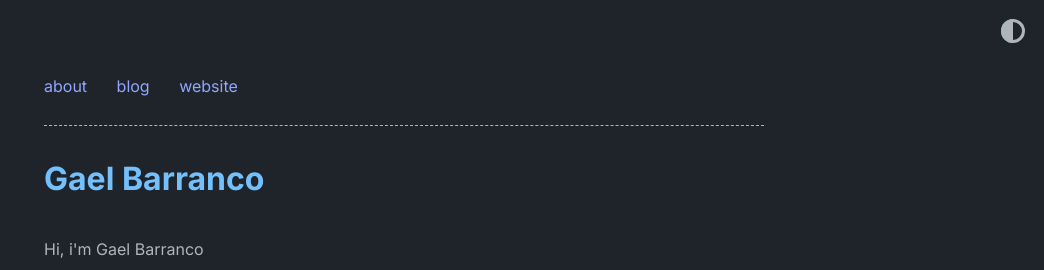
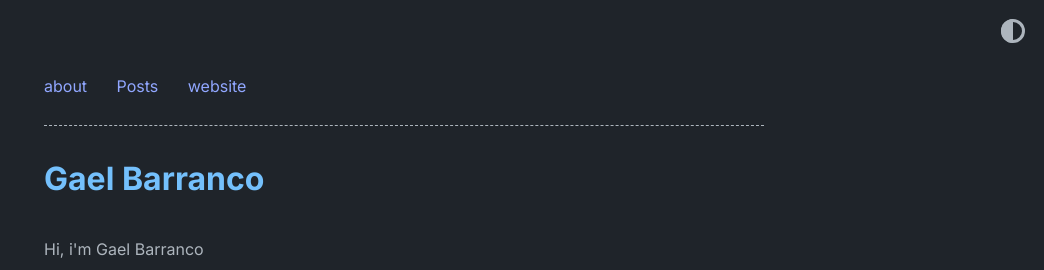
Before and after one commit to gbarranc/gbarranc.github.io, a Jekyll site: the page built from index.md, in a window 1280 px wide. Shown: the top 270 px of the page, without its empty margins (236-1280 px from the left). Built offline with Jekyll 4.4.1, drawn with Linux system fonts in a browser that asks for light colours.

Commit message:
Rename blog entry to 'Posts' in home.yml

```diff
--- a/_data/home.yml
+++ b/_data/home.yml
@@ -2,7 +2,7 @@ navbar_entries:
   - title: about
     url: about
 
-  - title: blog
+  - title: Posts
     url: blog
 
   - title: website
```
